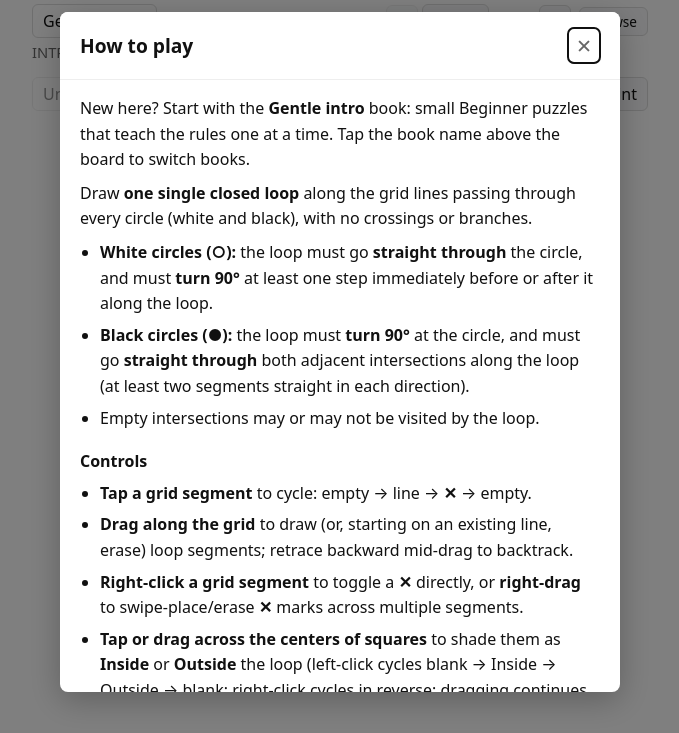
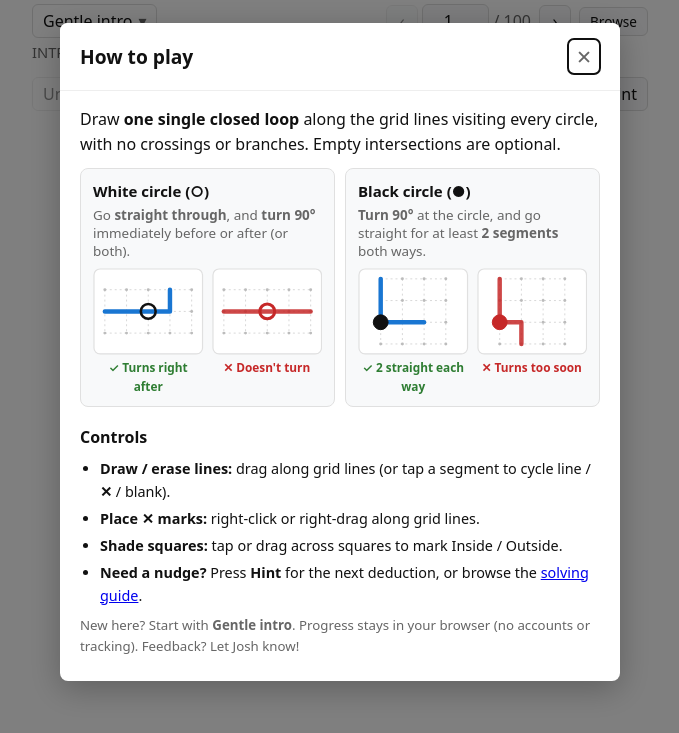
Before and after one commit to JoshMermel/loops, a plain HTML site: page index.html in a window 1280 px wide. Shown: the part 48-781 px from the top of the page, without its empty margins (300-979 px from the left). Drawn offline with Linux system fonts and the light colour scheme.

Commit message:
Streamline Settings defaults/copy and add visual SVG rule cards to Help modal

```diff
--- a/index.html
+++ b/index.html
@@ -18,9 +18,8 @@
   <link rel="apple-touch-icon" href="apple-touch-icon.png">
   <script>
     (function () {
-      var dark;
-      try { var s = localStorage.getItem('ms_dark'); dark = s === null ? null : s === '1'; } catch (e) { dark = null; }
-      if (dark === null) dark = window.matchMedia && matchMedia('(prefers-color-scheme: dark)').matches;
+      var dark = false;
+      try { dark = localStorage.getItem('ms_dark') === '1'; } catch (e) {}
       document.documentElement.setAttribute('data-theme', dark ? 'dark' : 'light');
     })();
   </script>
@@ -110,27 +109,72 @@
         <button data-close aria-label="Close">✕</button>
       </div>
       <div class="modal-body">
-        <p>New here? Start with the <b>Gentle intro</b> book: small Beginner puzzles that teach the rules one at a time. Tap the book name above the board to switch books.</p>
-        <p>Draw <b>one single closed loop</b> along the grid lines passing through every circle (white and black), with no crossings or branches.</p>
-        <ul>
-          <li><b>White circles (○):</b> the loop must go <b>straight through</b> the circle, and must <b>turn 90°</b> at least one step immediately before or after it along the loop.</li>
-          <li><b>Black circles (●):</b> the loop must <b>turn 90°</b> at the circle, and must go <b>straight through</b> both adjacent intersections along the loop (at least two segments straight in each direction).</li>
-          <li>Empty intersections may or may not be visited by the loop.</li>
+        <p>Draw <b>one single closed loop</b> along the grid lines visiting every circle, with no crossings or branches. Empty intersections are optional.</p>
+        <div class="help-rules">
+          <div class="help-rule-card">
+            <div class="help-rule-title">White circle (○)</div>
+            <p class="help-rule-desc">Go <b>straight through</b>, and <b>turn 90°</b> immediately before or after (or both).</p>
+            <div class="help-diagrams">
+              <figure class="help-fig">
+                <svg viewBox="0 0 112 88" aria-label="Valid white circle: straight through then turns">
+                  <rect class="hr-bg" x="1" y="1" width="110" height="86" rx="6"/>
+                  <path class="hr-grid" d="M12 22H100M12 44H100M12 66H100M12 22V66M34 22V66M56 22V66M78 22V66M100 22V66"/>
+                  <g class="hr-dot"><circle cx="12" cy="22" r="1.5"/><circle cx="34" cy="22" r="1.5"/><circle cx="56" cy="22" r="1.5"/><circle cx="78" cy="22" r="1.5"/><circle cx="100" cy="22" r="1.5"/><circle cx="12" cy="44" r="1.5"/><circle cx="34" cy="44" r="1.5"/><circle cx="78" cy="44" r="1.5"/><circle cx="100" cy="44" r="1.5"/><circle cx="12" cy="66" r="1.5"/><circle cx="34" cy="66" r="1.5"/><circle cx="56" cy="66" r="1.5"/><circle cx="78" cy="66" r="1.5"/><circle cx="100" cy="66" r="1.5"/></g>
+                  <circle class="pearl-white-fill" cx="56" cy="44" r="7.5"/>
+                  <path class="hr-line" d="M12 44H78V22"/>
+                  <circle class="pearl-white-ring" cx="56" cy="44" r="7.5"/>
+                </svg>
+                <figcaption class="ok-text">✓ Turns right after</figcaption>
+              </figure>
+              <figure class="help-fig">
+                <svg viewBox="0 0 112 88" aria-label="Invalid white circle: straight on both sides without turning">
+                  <rect class="hr-bg" x="1" y="1" width="110" height="86" rx="6"/>
+                  <path class="hr-grid" d="M12 22H100M12 44H100M12 66H100M12 22V66M34 22V66M56 22V66M78 22V66M100 22V66"/>
+                  <g class="hr-dot"><circle cx="12" cy="22" r="1.5"/><circle cx="34" cy="22" r="1.5"/><circle cx="56" cy="22" r="1.5"/><circle cx="78" cy="22" r="1.5"/><circle cx="100" cy="22" r="1.5"/><circle cx="12" cy="44" r="1.5"/><circle cx="34" cy="44" r="1.5"/><circle cx="78" cy="44" r="1.5"/><circle cx="100" cy="44" r="1.5"/><circle cx="12" cy="66" r="1.5"/><circle cx="34" cy="66" r="1.5"/><circle cx="56" cy="66" r="1.5"/><circle cx="78" cy="66" r="1.5"/><circle cx="100" cy="66" r="1.5"/></g>
+                  <circle class="pearl-white-fill" cx="56" cy="44" r="7.5"/>
+                  <path class="hr-line-bad" d="M12 44H100"/>
+                  <circle class="pearl-white-ring bad" cx="56" cy="44" r="7.5"/>
+                </svg>
+                <figcaption class="bad-text">✕ Doesn't turn</figcaption>
+              </figure>
+            </div>
+          </div>
+          <div class="help-rule-card">
+            <div class="help-rule-title">Black circle (●)</div>
+            <p class="help-rule-desc"><b>Turn 90°</b> at the circle, and go straight for at least <b>2 segments</b> both ways.</p>
+            <div class="help-diagrams">
+              <figure class="help-fig">
+                <svg viewBox="0 0 112 88" aria-label="Valid black circle: turns 90 degrees with two straight segments each way">
+                  <rect class="hr-bg" x="1" y="1" width="110" height="86" rx="6"/>
+                  <path class="hr-grid" d="M23 11H89M23 33H89M23 55H89M23 77H89M23 11V77M45 11V77M67 11V77M89 11V77"/>
+                  <g class="hr-dot"><circle cx="23" cy="11" r="1.5"/><circle cx="45" cy="11" r="1.5"/><circle cx="67" cy="11" r="1.5"/><circle cx="89" cy="11" r="1.5"/><circle cx="23" cy="33" r="1.5"/><circle cx="45" cy="33" r="1.5"/><circle cx="67" cy="33" r="1.5"/><circle cx="89" cy="33" r="1.5"/><circle cx="45" cy="55" r="1.5"/><circle cx="67" cy="55" r="1.5"/><circle cx="89" cy="55" r="1.5"/><circle cx="23" cy="77" r="1.5"/><circle cx="45" cy="77" r="1.5"/><circle cx="67" cy="77" r="1.5"/><circle cx="89" cy="77" r="1.5"/></g>
+                  <path class="hr-line" d="M23 11V55H67"/>
+                  <circle class="pearl-black" cx="23" cy="55" r="7.5"/>
+                </svg>
+                <figcaption class="ok-text">✓ 2 straight each way</figcaption>
+              </figure>
+              <figure class="help-fig">
+                <svg viewBox="0 0 112 88" aria-label="Invalid black circle: turns after only one segment">
+                  <rect class="hr-bg" x="1" y="1" width="110" height="86" rx="6"/>
+                  <path class="hr-grid" d="M23 11H89M23 33H89M23 55H89M23 77H89M23 11V77M45 11V77M67 11V77M89 11V77"/>
+                  <g class="hr-dot"><circle cx="23" cy="11" r="1.5"/><circle cx="45" cy="11" r="1.5"/><circle cx="67" cy="11" r="1.5"/><circle cx="89" cy="11" r="1.5"/><circle cx="23" cy="33" r="1.5"/><circle cx="45" cy="33" r="1.5"/><circle cx="67" cy="33" r="1.5"/><circle cx="89" cy="33" r="1.5"/><circle cx="45" cy="55" r="1.5"/><circle cx="67" cy="55" r="1.5"/><circle cx="89" cy="55" r="1.5"/><circle cx="23" cy="77" r="1.5"/><circle cx="45" cy="77" r="1.5"/><circle cx="67" cy="77" r="1.5"/><circle cx="89" cy="77" r="1.5"/></g>
+                  <path class="hr-line-bad" d="M23 11V55H45V77"/>
+                  <circle class="pearl-black bad" cx="23" cy="55" r="7.5"/>
+                </svg>
+                <figcaption class="bad-text">✕ Turns too soon</figcaption>
+              </figure>
+            </div>
+          </div>
+        </div>
+        <h3>Controls</h3>
+        <ul class="help-controls">
+          <li><b>Draw / erase lines:</b> drag along grid lines (or tap a segment to cycle line / <b>✕</b> / blank).</li>
+          <li><b>Place ✕ marks:</b> right-click or right-drag along grid lines.</li>
+          <li><b>Shade squares:</b> tap or drag across squares to mark Inside / Outside.</li>
+          <li><b>Need a nudge?</b> Press <b>Hint</b> for the next deduction, or browse the <a href="docs/how_to_solve.html">solving guide</a>.</li>
         </ul>
-        <h3>Controls</h3>
-        <ul>
-          <li><b>Tap a grid segment</b> to cycle: empty → line → <b>✕</b> → empty.</li>
-          <li><b>Drag along the grid</b> to draw (or, starting on an existing line, erase) loop segments; retrace backward mid-drag to backtrack.</li>
-          <li><b>Right-click a grid segment</b> to toggle a <b>✕</b> directly, or <b>right-drag</b> to swipe-place/erase <b>✕</b> marks across multiple segments.</li>
-          <li><b>Tap or drag across the centers of squares</b> to shade them as <b>Inside</b> or <b>Outside</b> the loop (left-click cycles blank → Inside → Outside → blank; right-click cycles in reverse; dragging continues painting or erasing the same color).</li>
-          <li><b>Hint</b> shows the next human-style deduction (rule, tier, cost, explanation, and ghost marks). Press it again to cycle through other firings of the same rule; click anywhere to dismiss. See the <a href="docs/how_to_solve.html">illustrated solving guide</a> for examples of every rule Hint knows.</li>
-          <li><b>←</b> / <b>→</b> move between puzzles. Ctrl/⌘-Z undo, Ctrl/⌘-Shift-Z redo. Esc cancels a drag.</li>
-          <li>Circles highlight <span class="bad-text">red</span> when a rule is broken (can be toggled in Settings, along with Auto-X, Auto-Shade, and line colors).</li>
-        </ul>
-        <p>
-          Masyu is a classic puzzle genre published by Nikoli; every puzzle here was generated and verified by this toolkit to have a unique solution.
-          No analytics, no accounts: your progress stays in this browser.
-          Spotted a bug or have feedback? Let Josh know!
+        <p class="help-foot">
+          New here? Start with <b>Gentle intro</b>. Progress stays in your browser (no accounts or tracking). Feedback? Let Josh know!
         </p>
       </div>
     </div>
@@ -183,18 +227,8 @@
           </div>
           <label class="settings-row">
             <div class="settings-row-text">
-              <span class="settings-label">Mark broken circles</span>
-              <span class="settings-desc">Highlight white and black circles red when a rule is broken</span>
-            </div>
-            <div class="toggle-switch">
-              <input type="checkbox" id="setting-mark-circles" role="switch">
-              <span class="toggle-track"><span class="toggle-thumb"></span></span>
-            </div>
-          </label>
-          <label class="settings-row">
-            <div class="settings-row-text">
               <span class="settings-label">Auto-X</span>
-              <span class="settings-desc">Automatically place fainter ✕ marks on obvious blocked edges: remaining edges at an intersection with two segments, straight extensions past a white circle that already went straight on the other side, the opposite side of a black circle's segment, and dead-end intersections or pockets. Disappears automatically when its cause is erased; your own ✕ marks are never touched.</span>
+              <span class="settings-desc">Automatically cross out obvious blocked edges and dead ends</span>
             </div>
             <div class="toggle-switch">
               <input type="checkbox" id="setting-auto-x" role="switch">
@@ -204,7 +238,7 @@
           <label class="settings-row">
             <div class="settings-row-text">
               <span class="settings-label">Auto-shade (Inside / Outside)</span>
-              <span class="settings-desc">Automatically propagate Inside / Outside shading across drawn lines (flip color), ✕ marks (keep color), and the board edge, starting from the perimeter and any squares you shade yourself. Never jumps across circles or overwrites manual shading.</span>
+              <span class="settings-desc">Automatically shade squares Inside or Outside from drawn lines and ✕s</span>
             </div>
             <div class="toggle-switch">
               <input type="checkbox" id="setting-auto-shade" role="switch">
--- a/js/board.js
+++ b/js/board.js
@@ -331,7 +331,7 @@ export class Board {
     this.hoverCell = -1;
     this.hoverEdge = -1;
     this.hoverFace = -1;
-    this.opts = { colorLines: false, pathColors: null, pathAlike: null, markCircles: true };
+    this.opts = { colorLines: false, pathColors: null, pathAlike: null };
     this.grace = makeGrace();
     this._badTimer = 0;
     this._graceNow = true;
@@ -492,7 +492,7 @@ export class Board {
     for (let k = 0; k < P.clues.length; k++) {
       const cl = P.clues[k];
       if (cl.t !== 'W') continue;
-      const st = this.opts.markCircles && info.clueState[k] === 'bad' && show.has(`c${k}`) ? 'bad' : '';
+      const st = info.clueState[k] === 'bad' && show.has(`c${k}`) ? 'bad' : '';
       g += `<circle class="pearl-white-fill ${st}" cx="${vx(cl.c)}" cy="${vy(cl.r)}" r="${rWhite}"/>`;
     }
 
@@ -517,7 +517,7 @@ export class Board {
     // Circle outlines (white) and solid discs (black) on intersections
     for (let k = 0; k < P.clues.length; k++) {
       const cl = P.clues[k];
-      const st = this.opts.markCircles && info.clueState[k] === 'bad' && show.has(`c${k}`) ? 'bad' : '';
+      const st = info.clueState[k] === 'bad' && show.has(`c${k}`) ? 'bad' : '';
       if (cl.t === 'W') {
         g += `<circle class="pearl-white-ring ${st}" cx="${vx(cl.c)}" cy="${vy(cl.r)}" r="${rWhite}"/>`;
       } else {
--- a/js/main.js
+++ b/js/main.js
@@ -47,9 +47,8 @@ const settings = {
   colorLines: store.get('ms_colorLines') === '1',
   palette: validId(store.get('ms_pathPalette'), savedCustom),
   custom: savedCustom,
-  markCircles: store.get('ms_markCircles') !== '0',
-  autoX: store.get('ms_autoX') === '1',
-  autoShade: store.get('ms_autoShade') === '1',
+  autoX: store.get('ms_autoX') !== '0',
+  autoShade: store.get('ms_autoShade') !== '0',
 };
 
 const board = new Board($('board'), {
@@ -72,7 +71,7 @@ const paletteOptions = () => {
   const list = pathColors();
   return { pathColors: list, pathAlike: alikeMatrix(list, eyesOf(settings.palette)) };
 };
-board.setOptions({ colorLines: settings.colorLines, markCircles: settings.markCircles, ...paletteOptions() });
+board.setOptions({ colorLines: settings.colorLines, ...paletteOptions() });
 
 // ------------------------------------------------------------ marks & undo
 
@@ -888,13 +887,6 @@ $('setting-color-lines').addEventListener('change', (e) => {
   renderPaletteUI();
 });
 
-$('setting-mark-circles').checked = settings.markCircles;
-$('setting-mark-circles').addEventListener('change', (e) => {
-  settings.markCircles = e.target.checked;
-  store.set('ms_markCircles', settings.markCircles ? '1' : '0');
-  board.setOptions({ markCircles: settings.markCircles });
-});
-
 $('setting-auto-x').checked = settings.autoX;
 $('setting-auto-x').addEventListener('change', (e) => {
   settings.autoX = e.target.checked;
--- a/style.css
+++ b/style.css
@@ -327,6 +327,25 @@ button.ghost { background: transparent; }
 .bp-count-done { color: var(--color-solved); font-weight: 600; }
 @media (max-width: 380px) { .bp-cards { grid-template-columns: 1fr; } }
 
+/* ---- Help modal rule diagrams ---- */
+.help-rules { display: grid; grid-template-columns: 1fr 1fr; gap: 10px; margin: 10px 0 14px; }
+.help-rule-card { background: var(--bg-light); border: 1px solid var(--border-light); border-radius: 8px; padding: 10px 12px; }
+.help-rule-title { font-weight: 700; font-size: 0.94rem; margin-bottom: 3px; }
+.help-rule-desc { margin: 0 0 8px; font-size: 0.84rem; color: var(--text-secondary); line-height: 1.35; }
+.help-diagrams { display: grid; grid-template-columns: 1fr 1fr; gap: 8px; }
+.help-fig { margin: 0; text-align: center; }
+.help-fig svg { width: 100%; height: auto; display: block; }
+.help-fig figcaption { font-size: 0.74rem; margin-top: 3px; }
+.hr-bg { fill: var(--cell-bg); stroke: var(--border-light); stroke-width: 1.2; }
+.hr-grid { fill: none; stroke: var(--cell-border); stroke-width: 1; stroke-dasharray: 2 3; }
+.hr-dot { fill: var(--grid-dot); }
+.hr-line { fill: none; stroke: var(--loop); stroke-width: 4.5; stroke-linecap: round; stroke-linejoin: round; }
+.hr-line-bad { fill: none; stroke: var(--color-error); stroke-width: 4.5; stroke-linecap: round; stroke-linejoin: round; opacity: 0.85; }
+.help-controls { margin: 4px 0 12px; padding-left: 20px; }
+.help-controls li { margin: 4px 0; font-size: 0.9rem; }
+.help-foot { margin: 0; font-size: 0.83rem; color: var(--text-secondary); }
+@media (max-width: 520px) { .help-rules { grid-template-columns: 1fr; } }
+
 /* ---- Print dialog & booklet ---- */
 .print-form { display: grid; grid-template-columns: auto 1fr; gap: 10px 12px; align-items: center; margin: 8px 0; }
 .print-form input[type="text"], .print-form select { min-width: 0; font: inherit; padding: 6px 8px; }
--- a/tools/build_how_to_solve.mjs
+++ b/tools/build_how_to_solve.mjs
@@ -102,9 +102,8 @@ htmlParts.push(`<!DOCTYPE html>
   <link rel="icon" href="../favicon.svg" type="image/svg+xml">
   <script>
     (function () {
-      var dark;
-      try { var s = localStorage.getItem('ms_dark'); dark = s === null ? null : s === '1'; } catch (e) { dark = null; }
-      if (dark === null) dark = window.matchMedia && matchMedia('(prefers-color-scheme: dark)').matches;
+      var dark = false;
+      try { dark = localStorage.getItem('ms_dark') === '1'; } catch (e) {}
       document.documentElement.setAttribute('data-theme', dark ? 'dark' : 'light');
     })();
   </script>
```
Also changed, not shown: docs/how_to_solve.html (+2 -3 lines).
